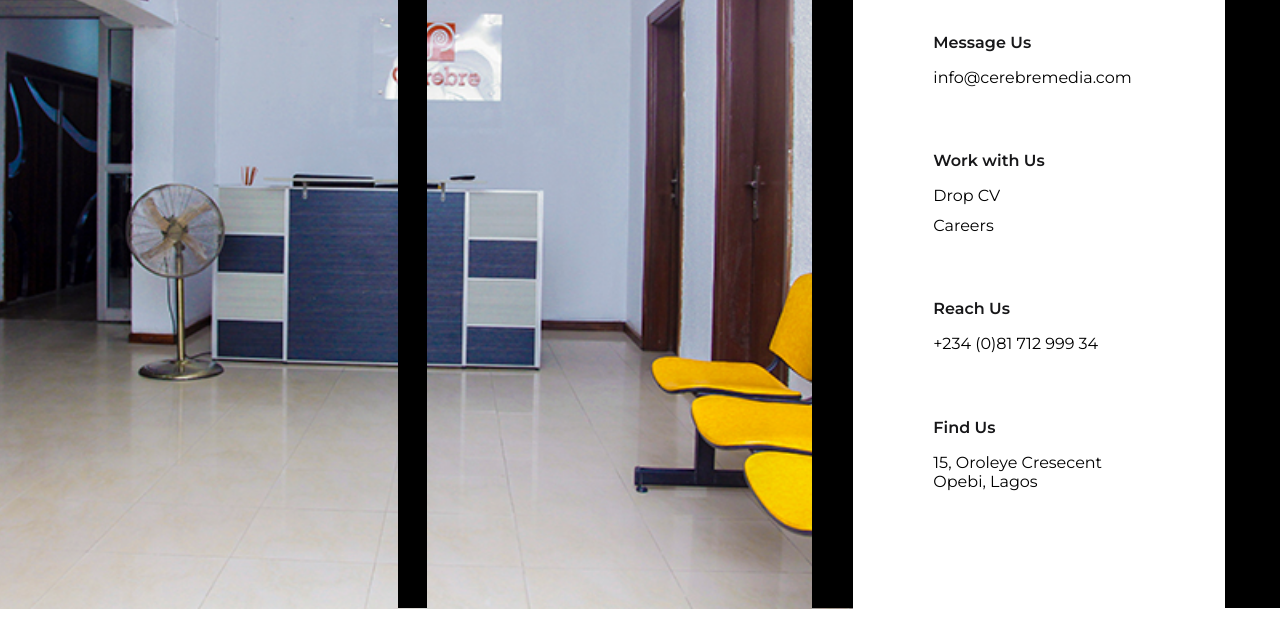
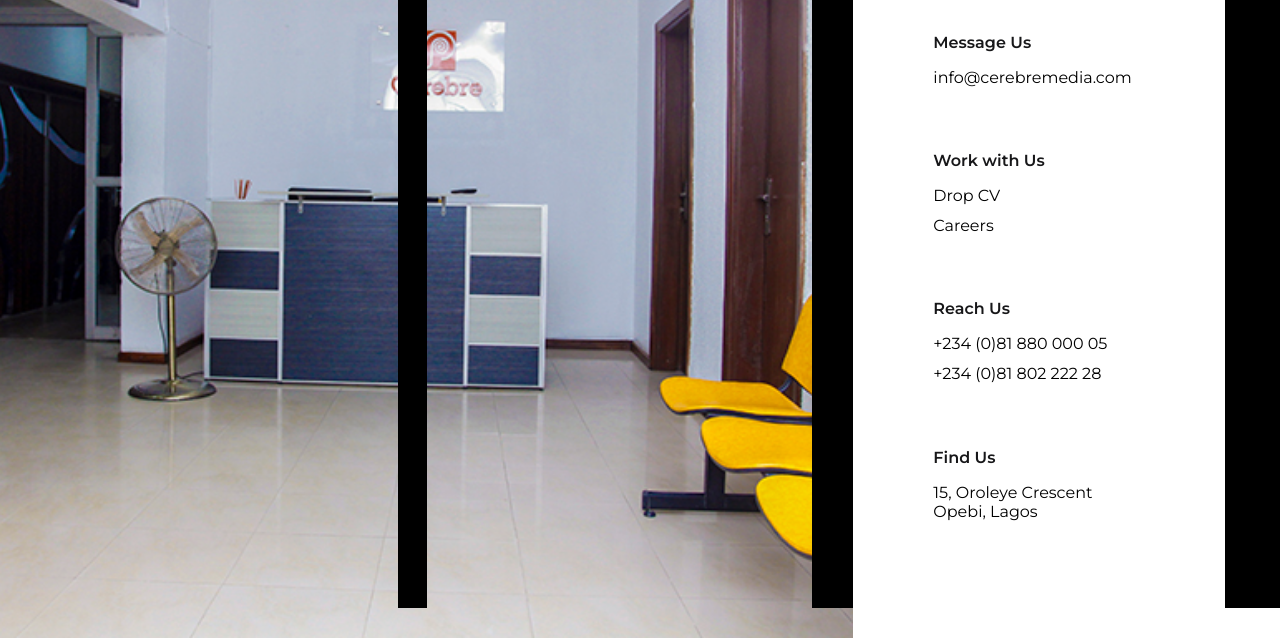
Before and after one commit to Cerebre/Cerebre-WebSite, a plain HTML site: page contact.html in a window 1280 px wide. Shown: the part 192-830 px from the top of the page. Before the commit the page ends 801 px from the top, so only its background shows below. Drawn offline with nearby package versions, Linux system fonts and the light colour scheme.

Commit message:
Updated contacts

```diff
--- a/contact.html
+++ b/contact.html
@@ -95,15 +95,17 @@
                 <div class="career">
                     <h4>Work with Us</h4>
                     <a href="mailto:careers@cerebremedia.com" class="link">Drop CV</a><br>
-                    <a href="" class="link">Careers</a>
+                    <a href="mailto:careers@cerebremedia.com" class="link">Careers</a>
                 </div>
                 <div class="telephone">
                     <h4>Reach Us</h4>
-                    <a href="" class="link">+234 (0)81 712 999 34</a>
+                    <a href="tel:+2348188000005" class="link">+234 (0)81 880 000 05</a>
+                    <a href="tel:+2348180222228" class="link">+234 (0)81 802 222 28</a>
                 </div>
                 <div class="map">
                     <h4>Find Us</h4>
-                    <a href="" class="link">15, Oroleye Cresecent <br>Opebi, Lagos</a>
+                    <a href="https://goo.gl/maps/1r5thJmnZDxoRv89A" class="link">15, Oroleye Crescent <br>Opebi,
+                        Lagos</a>
                 </div>
             </div>
         </div>
```
